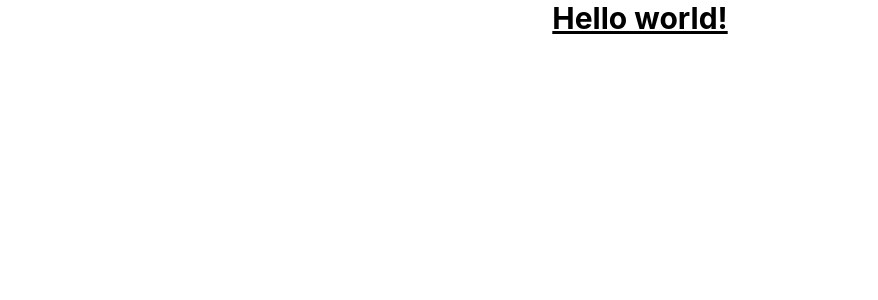
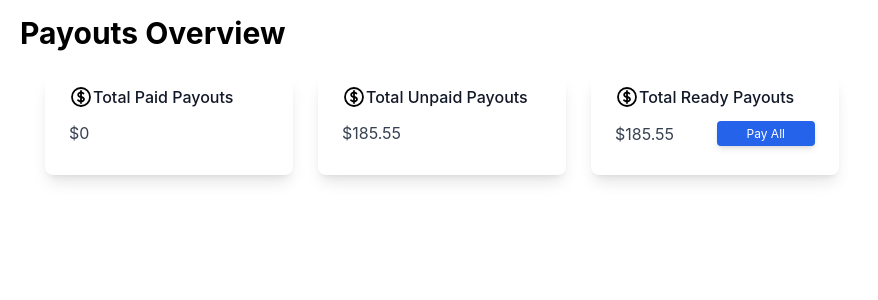
Before and after one commit to DevOps242/payout-page, a React (Create React App) app: page / in a window 1280 px wide. Shown: the top 300 px of the page, without its empty margins (0-878 px from the left). Built offline with nearby package versions, Linux system fonts and the light colour scheme.

Commit message:
Update: added payout page card components

```diff
--- a/src/App.css
+++ b/src/App.css
@@ -1,4 +1,4 @@
-.App {
+/* .App {
   text-align: center;
 }
 
@@ -35,4 +35,4 @@
   to {
     transform: rotate(360deg);
   }
-}
+} */
--- a/src/App.js
+++ b/src/App.js
@@ -1,11 +1,14 @@
-import logo from "./logo.svg";
+import React from "react";
+
 import "./App.css";
+
+import Payout from "./Screens/Payout";
 
 function App() {
   return (
-    <div className="App">
-      <h1 className="text-3xl font-bold underline">Hello world!</h1>
-    </div>
+    <>
+      <Payout />
+    </>
   );
 }
 
--- /dev/null
+++ b/src/components/ui/card/card.js
@@ -0,0 +1,47 @@
+import React from "react";
+
+const Card = ({ title, amount, button }) => {
+  return (
+    <>
+      <div className="flex justify-center">
+        <div className="card-container block p-6 rounded-lg shadow-lg bg0white max-w-sm">
+          <div className="flex items-center mb-3">
+            <svg
+              xmlns="http://www.w3.org/2000/svg"
+              fill="none"
+              viewBox="0 0 24 24"
+              strokeWidth={1.8}
+              stroke="currentColor"
+              className="w-6 h-6"
+            >
+              <path
+                strokeLinecap="round"
+                strokeLinejoin="round"
+                d="M12 6v12m-3-2.818l.879.659c1.171.879 3.07.879 4.242 0 1.172-.879 1.172-2.303 0-3.182C13.536 12.219 12.768 12 12 12c-.725 0-1.45-.22-2.003-.659-1.106-.879-1.106-2.303 0-3.182s2.9-.879 4.006 0l.415.33M21 12a9 9 0 11-18 0 9 9 0 0118 0z"
+              />
+            </svg>
+
+            <h6 className="text-gray-900 text-md leading-tight font-medium">
+              {title}
+            </h6>
+          </div>
+
+          <div className="card-button-container flex items-center mb-3">
+            <p className="text-gray-700 text-base mb-4">${amount}</p>
+
+            {button ? (
+              <button
+                type="button"
+                className="card-button mb-4 px-6 py-2.5 bg-blue-600 text-white font-small text-xs leading-tight  rounded shadow-md hover:bg-blue-700 hover:shadow-lg focus:bg-blue-700 focus:shadow-lg focus:outline-none focus:ring-0 active:bg-blue-800 active:shadow-lg transition duration-150 ease-in-out "
+              >
+                Pay All
+              </button>
+            ) : null}
+          </div>
+        </div>
+      </div>
+    </>
+  );
+};
+
+export default Card;
--- a/src/index.css
+++ b/src/index.css
@@ -15,3 +15,47 @@ code {
   font-family: source-code-pro, Menlo, Monaco, Consolas, 'Courier New',
     monospace;
 }
+
+/* Payouts Screen */
+.payout-container {
+  margin: 15px 0px 0px 20px;
+  /* background-color: pink; */
+}
+
+.cards-container {
+  max-width: 65%;
+}
+
+.card-container {
+  max-width: 100%;
+  margin-left: 25px;
+  width: 650px;
+  height: 100px;
+  padding-top: 10px;
+  padding-bottom: 30px;
+  background-color: white;
+}
+
+.card-button-container{
+  justify-content: space-between;
+}
+
+.card-button {
+  display:inline-block;
+  text-transform: capitalize;
+  height: 25px;
+  padding: 0px 30px 0px 30px;
+
+}
+
+.card-button:active{
+
+}
+
+.card-button:focus{
+
+}
+
+.card-button:hover{
+
+}
--- /dev/null
+++ b/src/screens/Payout.js
@@ -0,0 +1,41 @@
+import React from "react";
+
+import Card from "../components/ui/Card/Card";
+import { convertPenniesToDollars } from "../Utility/Helper";
+
+const Payout = () => {
+  return (
+    <>
+      <div className="payout-container">
+        <h1 className="text-3xl font-bold">Payouts Overview</h1>
+        <br />
+        <div className="cards-container flex mb-4">
+          {/* Card one */}
+          <div className="flex-none w-1/3 h-14">
+            <Card title="Total Paid Payouts" amount={0} />
+          </div>
+          {/* Card two */}
+          <div className="flex-none w-1/3">
+            <Card
+              title="Total Unpaid Payouts"
+              amount={convertPenniesToDollars(18555)}
+            />
+          </div>
+
+          {/* Card three */}
+          <div className="flex-none w-1/3">
+            <Card
+              title="Total Ready Payouts"
+              amount={convertPenniesToDollars(18555)}
+              button={true}
+            />
+          </div>
+        </div>
+      </div>
+    </>
+  );
+};
+
+// 10, 000 - $100;
+
+export default Payout;
--- /dev/null
+++ b/src/utility/helper.js
@@ -0,0 +1,6 @@
+export function convertPenniesToDollars(pennies) {
+  // PENNIES will be a double and need to convert to int
+  pennies = pennies / 100;
+
+  return pennies.toFixed(2);
+}
```
